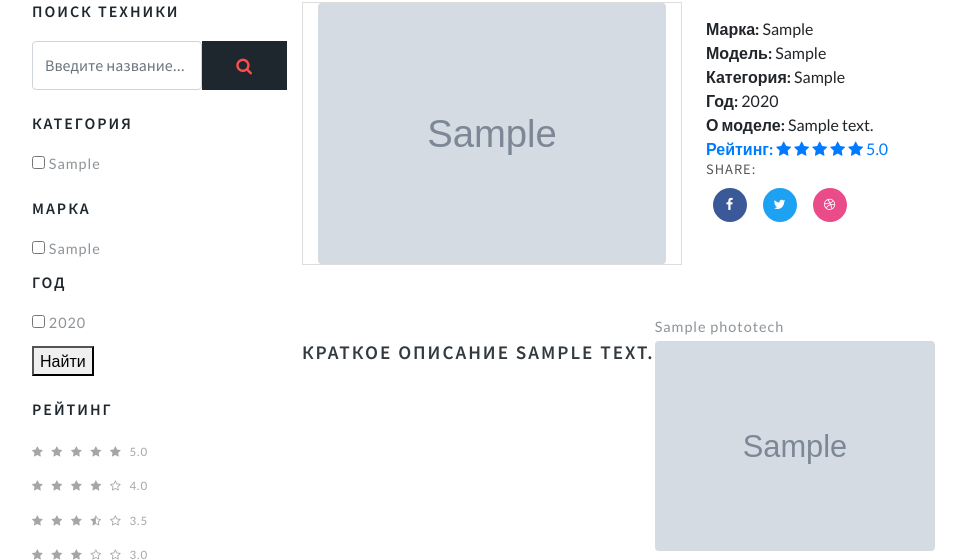
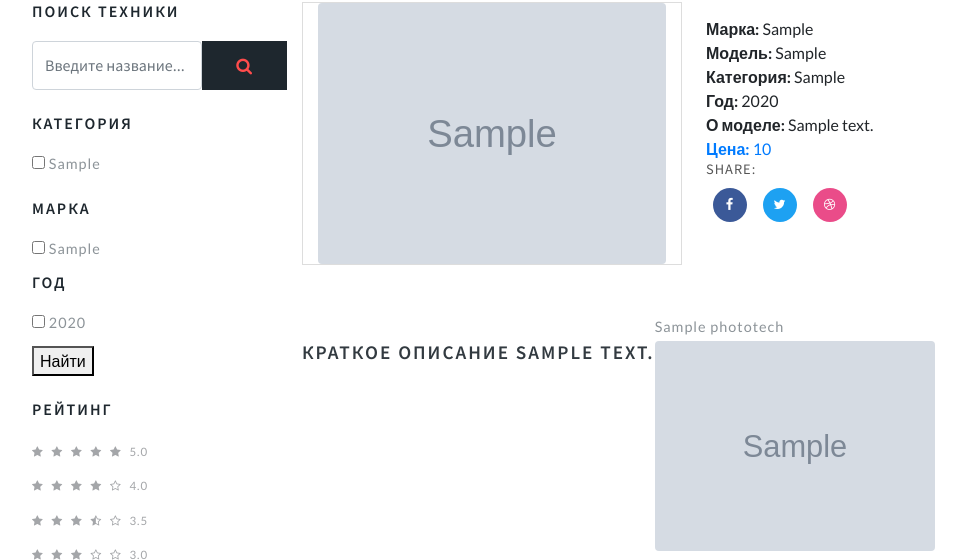
Before and after one commit to Sagayakov/technics_site, a Django app: a page that uses website/technics/templates/technics/technics_detail.html in a window 1280 px wide. Shown: the part 756-1316 px from the top of the page, without its empty margins (53-1019 px from the left). Run offline with Django 4.2, Linux system fonts and the light colour scheme; tables that the repository leaves empty hold one stand-in row (values such as "Sample post"); grey boxes marked "Sample" are stand-in pictures; some libraries are stand-ins or nearby versions.

Commit message:
Добавлена в модель Technics ссылка на ютуб. И настроен вывод видео на странице объекта модели

```diff
--- a/website/technics/admin.py
+++ b/website/technics/admin.py
@@ -55,7 +55,8 @@ class TechnicAdmin(admin.ModelAdmin):
 
     list_display = ['id', 'category', 'mark', 'model', 'get_photo', 'is_public']
     fields = ['id', 'category', 'get_photo', 'mark', 'model', 'small_description',
-              'description', 'photo_main', 'year', 'slug', 'is_public', 'date_create', 'date_update']
+              'description', 'photo_main', 'year', 'slug', 'youtube', 'is_public',
+              'date_create', 'date_update']
     readonly_fields = ['id', 'date_create', 'date_update', 'get_photo']
     list_editable = ['is_public']
     list_display_links = ['id', 'category', 'get_photo']
--- a/website/technics/models.py
+++ b/website/technics/models.py
@@ -48,6 +48,7 @@ class Technics(models.Model):
     photo_main = models.ImageField(upload_to='photos/technics', verbose_name='Фото', null=True, blank=True)
     year = models.PositiveSmallIntegerField(null=True, blank=True, verbose_name='Год выпуска')
     slug = models.SlugField(blank=True, null=True, db_index=True, unique=True, verbose_name='Ссылка')
+    youtube = models.CharField(max_length=50, help_text='https://www.youtube.com/watch?v=PcIUnpSwhFk')
     is_public = models.BooleanField(default=True, verbose_name='Публикация')
     date_create = models.DateTimeField(auto_now_add=True)
     date_update = models.DateTimeField(auto_now=True)
@@ -65,6 +66,14 @@ class Technics(models.Model):
         if not self.slug:
             self.slug = slugify(self.category) + '_' + slugify(self.mark) + '_' + slugify(self.model)
         super().save(*args, **kwargs)
+
+    def get_youtube_link(self):
+        try:
+            you = self.youtube.split('?v=')[1]
+            return str(you)
+        except:
+            return '0lEaKZhCN-E'
+
 
     class Meta:
         verbose_name = "Техника"
--- a/website/technics/templates/technics/technics_detail.html
+++ b/website/technics/templates/technics/technics_detail.html
@@ -40,19 +40,23 @@
                             <span><b>О моделе:</b> {{ technic.small_description }} </span>
                         </li>
                         <li style="list-style: none">
-                            <a href="#"><b>Рейтинг:</b>
-                                <span class="fa fa-star" aria-hidden="true"
-                                      style="outline: none; cursor: inherit;"></span>
-                                <span class="fa fa-star" aria-hidden="true"
-                                      style="outline: none; cursor: inherit;"></span>
-                                <span class="fa fa-star" aria-hidden="true"
-                                      style="outline: none; cursor: inherit;"></span>
-                                <span class="fa fa-star" aria-hidden="true"
-                                      style="outline: none; cursor: inherit;"></span>
-                                <span class="fa fa-star" aria-hidden="true"
-                                      style="outline: none; cursor: inherit;"></span>
-                                <span class="editContent"
-                                      style="outline: none; cursor: inherit;">5.0</span>
+                            <a href="#"><b>Цена:</b>
+                                {{ technic.price }}
+<!--                                Шаблоны для вывода рейтинга-->
+<!--                                <span class="fa fa-star" aria-hidden="true"&ndash;&gt;-->
+<!--                                      style="outline: none; cursor: inherit;"></span>-->
+<!--                                <span class="fa fa-star" aria-hidden="true"-->
+<!--                                      style="outline: none; cursor: inherit;"></span>-->
+<!--                                <span class="fa fa-star" aria-hidden="true"-->
+<!--                                      style="outline: none; cursor: inherit;"></span>-->
+<!--                                <span class="fa fa-star" aria-hidden="true"-->
+<!--                                      style="outline: none; cursor: inherit;"></span>-->
+<!--                                <span class="fa fa-star" aria-hidden="true"-->
+<!--                                      style="outline: none; cursor: inherit;"></span>-->
+<!--                                <span class="fa fa-star" aria-hidden="true"-->
+<!--                                      style="outline: none; cursor: inherit;"></span>-->
+<!--                                <span class="editContent"-->
+<!--                                      style="outline: none; cursor: inherit;">5.0</span>-->
                             </a>
                         </li>
                     </ul>
@@ -110,11 +114,10 @@
                 <p class="mt-3 italic-blue editContent"
                    style="outline: none; cursor: inherit;">
                     <iframe width="560" height="315"
-                            src="https://www.youtube.com/embed/r4STzzHw7T4?controls=0"
+                            src="https://www.youtube.com/embed/{{ technic.get_youtube_link }}?controls=0"
                             frameborder="0" allow="accelerometer; autoplay;
-                                                                               encrypted-media; gyroscope; picture-in-picture"
+                            encrypted-media; gyroscope; picture-in-picture"
                             allowfullscreen>
-
                     </iframe>
                 </p>
             </div>
```
